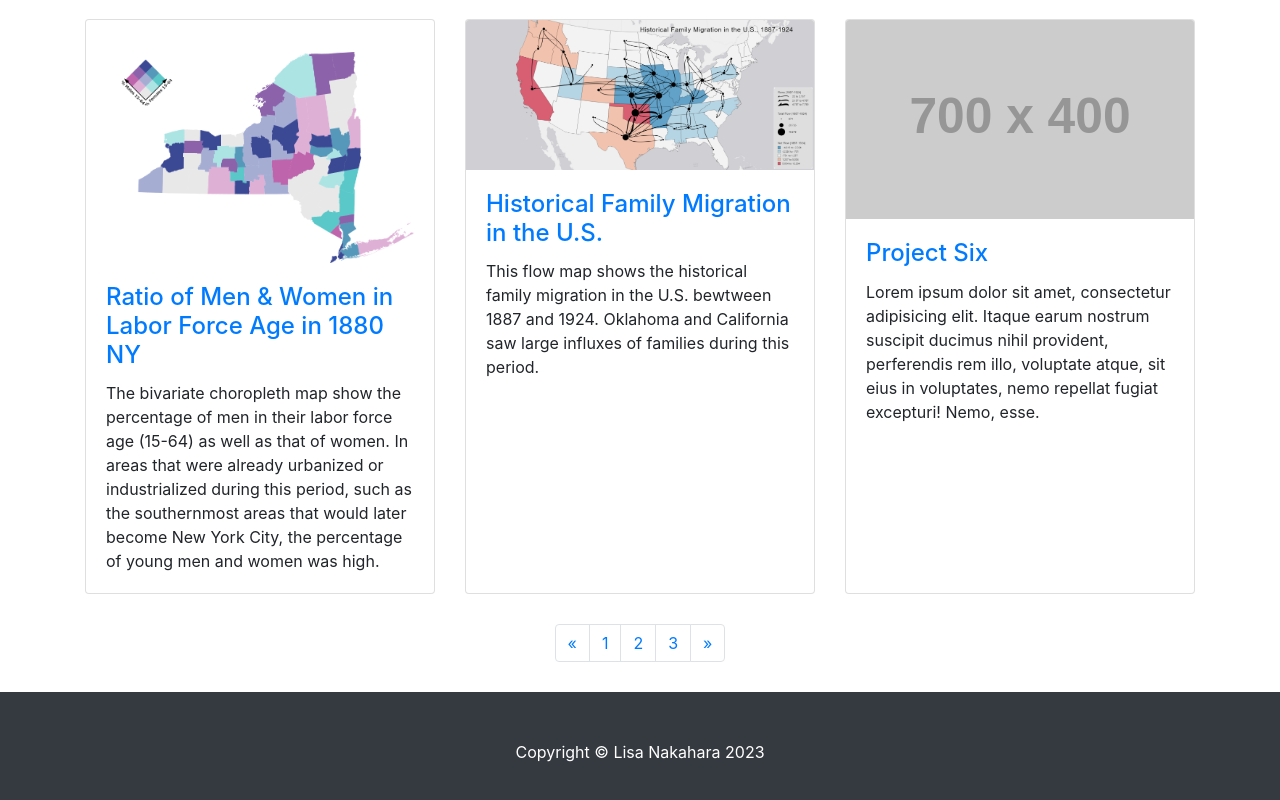
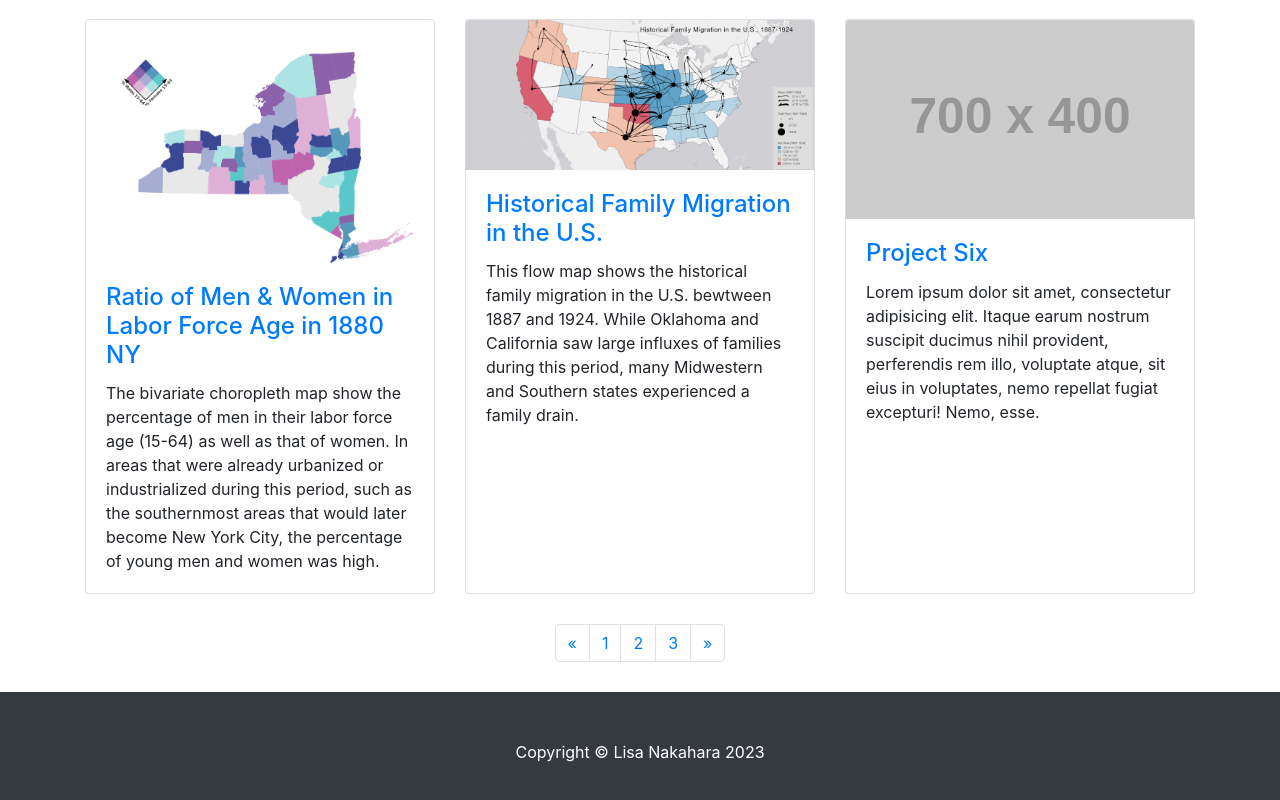
Before and after one commit to geog3540/nakahara, a website: page index.html in a window 1280 px wide. Shown: the part 684-1484 px from the top of the page. Drawn offline with Linux system fonts and the light colour scheme; placeholder pictures from the web are drawn by us.

Commit message:
Update index.html

```diff
--- a/index.html
+++ b/index.html
@@ -108,7 +108,7 @@
               <h4 class="card-title">
                 <a href="flowmap.html">Historical Family Migration in the U.S.</a>
               </h4>
-              <p class="card-text">This flow map shows the historical family migration in the U.S. bewtween 1887 and 1924. Oklahoma and California saw large influxes of families during this period. </p>
+              <p class="card-text">This flow map shows the historical family migration in the U.S. bewtween 1887 and 1924. While Oklahoma and California saw large influxes of families during this period, many Midwestern and Southern states experienced a family drain. </p>
             </div>
           </div>
         </div>
```
